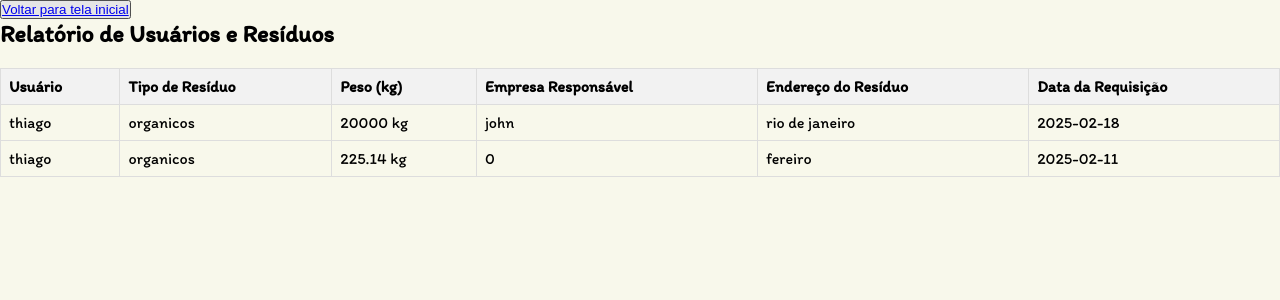
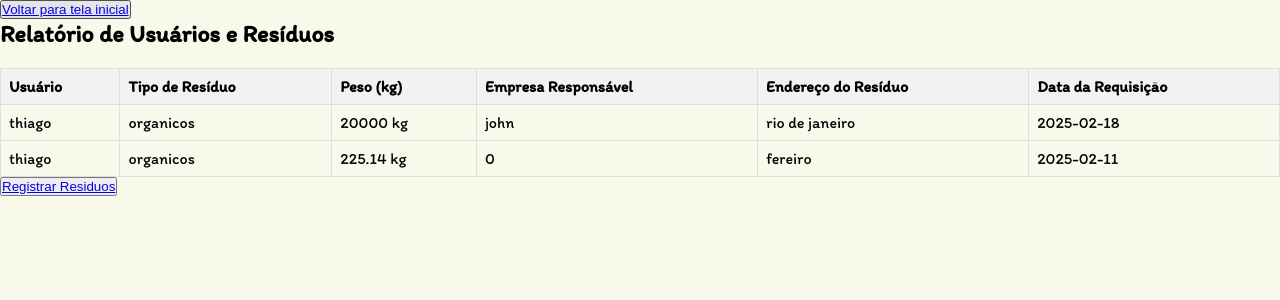
Before and after one commit to T1NT4/Grupo3Projeto2025, a PHP site: page /View/Relatorio.php in a window 1280 px wide. Shown: the top 300 px of the page. Run offline with PHP 8.4, Linux system fonts and the light colour scheme; data comes from the database, SQL or seed files in the repository.

Commit message:
test register

```diff
--- a/View/Relatorio.php
+++ b/View/Relatorio.php
@@ -205,5 +205,6 @@ try {
             <?php endif; ?>
         </tbody>
     </table>
+    <button><a href="registerResiduos.php">Registrar Residuos</a></button>
 </body>
 </html>
```
